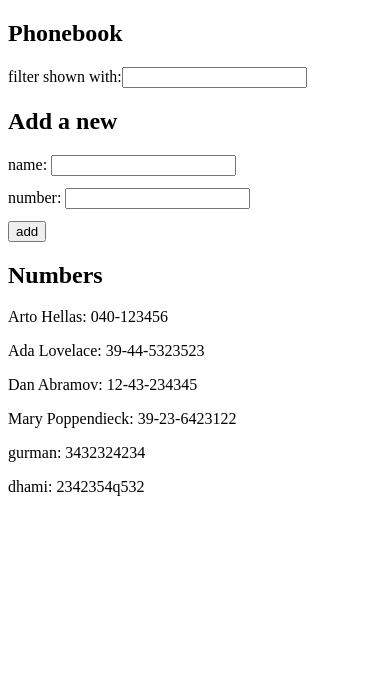
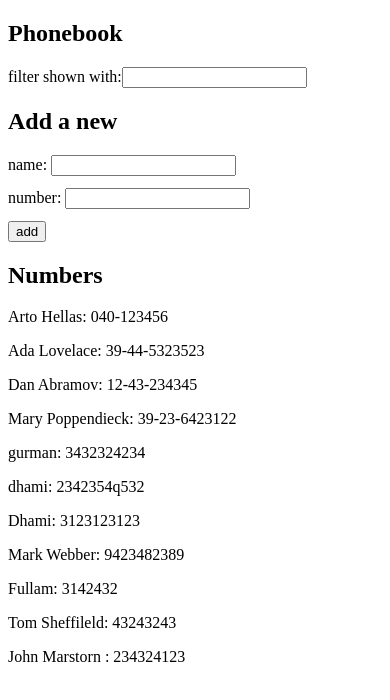
Before and after one commit to GurmanDhami05/fullstackOpenUH, a React (Vite) app in the folder 2/phonebook/: page / in a window 390 px wide. Shown: the top 700 px of the page. Built offline with nearby package versions, Linux system fonts and the light colour scheme; data requests are answered from the project's data file.

Commit message:
refactor exercies 2.12 phonebook step 7

```diff
--- a/2/phonebook/db.json
+++ b/2/phonebook/db.json
@@ -29,6 +29,31 @@
       "name": "dhami",
       "id": "ONUnMEeMqDk",
       "number": "2342354q532"
+    },
+    {
+      "name": "Dhami",
+      "id": "s6mgmRbjq2k",
+      "number": "3123123123"
+    },
+    {
+      "name": "Mark Webber",
+      "number": "9423482389",
+      "id": "VahX6JShTfM"
+    },
+    {
+      "name": "Fullam",
+      "number": "3142432",
+      "id": "kbO_jIarng4"
+    },
+    {
+      "name": "Tom Sheffileld",
+      "number": "43243243",
+      "id": "psbYzUQmjGg"
+    },
+    {
+      "name": "John Marstorn ",
+      "number": "234324123",
+      "id": "fkvPvFQHOU4"
     }
   ],
   "$schema": "./node_modules/json-server/schema.json"
--- a/2/phonebook/src/App.jsx
+++ b/2/phonebook/src/App.jsx
@@ -23,11 +23,10 @@ const PersonForm = ({ persons, setPersons }) => {
     }
     const personObj = {
       name: newName,
-      id: String(persons.length + 1),
       number: newNumber,
     };
     axios.post("http://localhost:3001/persons", personObj).then((res) => {
-      setPersons(persons.concat(personObj));
+      setPersons(persons.concat(res.data));
       setNewName("");
       setNewNumber("");
     });
```
